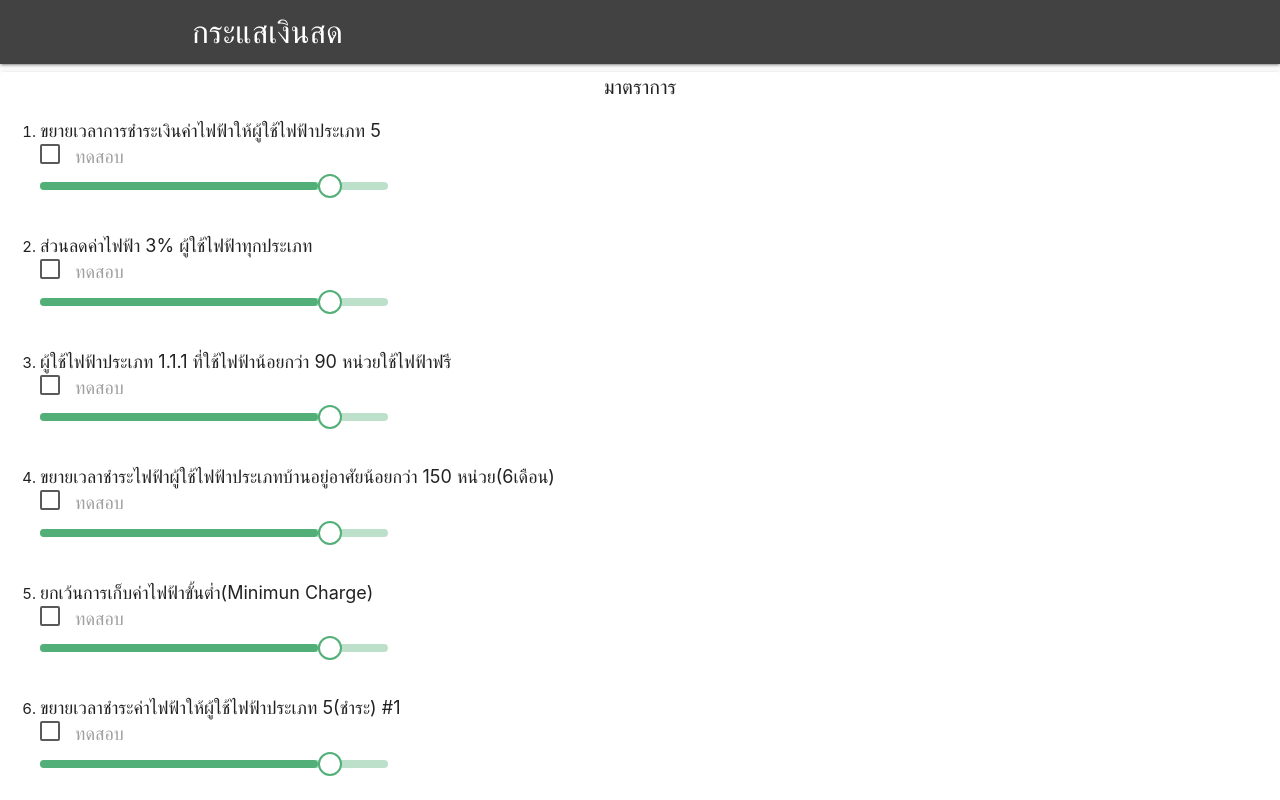
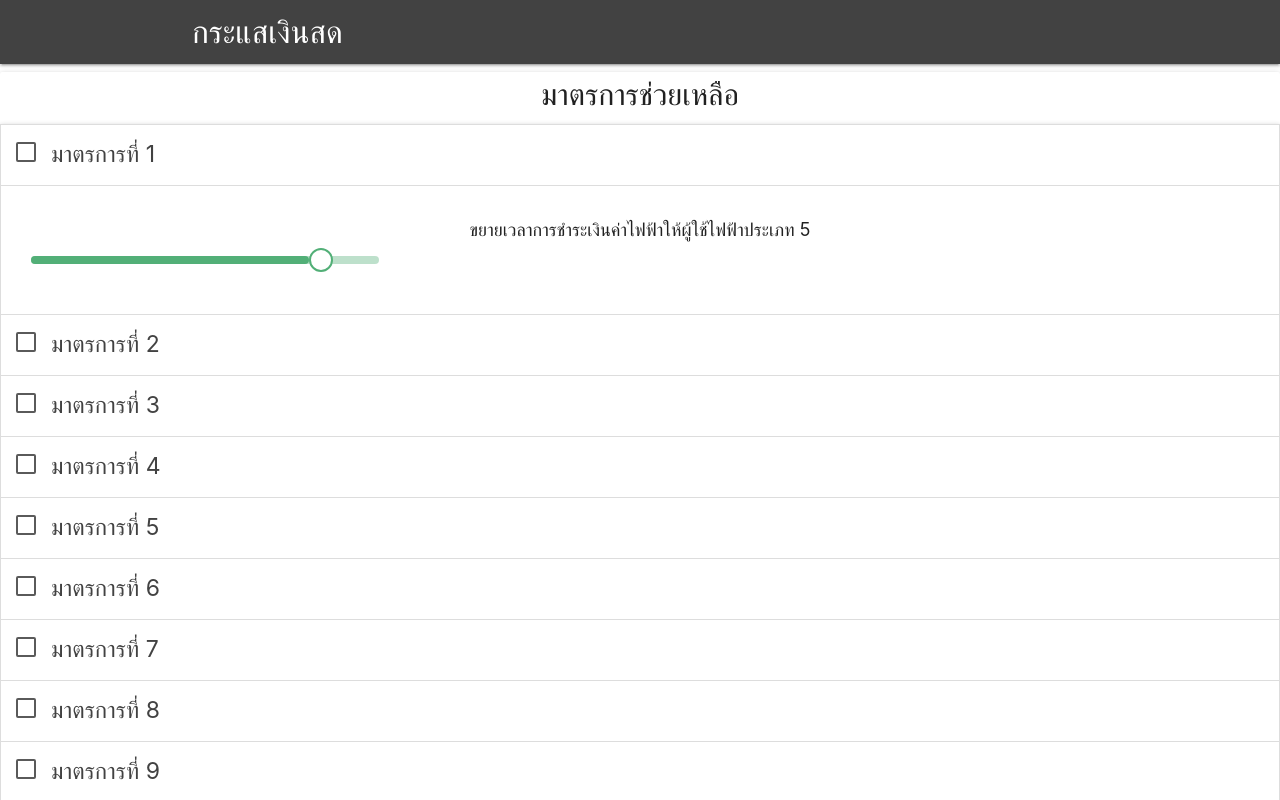
Before and after one commit to Echelonp/CashflowDashV2, a React (Create React App) app: page /test in a window 1280 px wide. Shown: the top 800 px of the page. Built offline with nearby package versions, Linux system fonts and the light colour scheme.

Commit message:
Adding collapsible fn

```diff
--- a/public/index.html
+++ b/public/index.html
@@ -68,7 +68,7 @@
     <script src="https://cdnjs.cloudflare.com/ajax/libs/materialize/1.0.0-beta/js/materialize.min.js"></script>
     <script>
       $(document).ready(function () {
-        $(".parallax").parallax();
+        $(".collapsible").collapsible();
         $(".datepicker").datepicker();
         $(".tooltipped").tooltip();
         $(".scrollspy").scrollSpy();
--- a/src/components/dashboard/cashFlowSensitivity/CashFlowSensitivity.js
+++ b/src/components/dashboard/cashFlowSensitivity/CashFlowSensitivity.js
@@ -40,11 +40,6 @@ class CashFlowSensitivity extends Component {
     console.log(newValue, policyId);
     this.props.adjustSliderAction(newValue, policyId);
   };
-
-  componentDidUpdate = () => {
-    // console.log("Test", this.state);
-  };
-
   render() {
     // console.log("Props : ", this.props.projects.policyList[0].id);
     return (
--- a/src/components/dashboard/cashFlowSensitivity/Policy.js
+++ b/src/components/dashboard/cashFlowSensitivity/Policy.js
@@ -5,20 +5,26 @@ const Policy = (props) => {
   // console.log("Policy", props);
   const policyList = props.policyList.map((policy, i) => {
     return (
-      <li className="left-align" key={policy.id}>
-        <div>
-          <span style={{ fontSize: "18px" }}>{policy.namefull}</span>
-          {/* <br></br> */}
-          <div>
+      <li className="active" key={policy.id}>
+        <div className="collapsible-header">
+          <div style={{ fontSize: "20px" }}>
             <label>
               <input
                 type="checkbox"
                 className="filled-in"
                 onChange={(e) => props.policyApply(policy.id, e.target.checked)}
               ></input>
-              <span style={{ fontSize: "18px" }}>ทดสอบ</span>
+              <span
+                className="grey-text text-darken-3"
+                style={{ fontSize: "23px" }}
+              >
+                มาตรการที่ {i + 1}
+              </span>
             </label>
           </div>
+        </div>
+        <div className="collapsible-body">
+          <span style={{ fontSize: "18px" }}>{policy.namefull}</span>
           <div>
             <CustomizedSlider
               policyId={policy.id}
@@ -26,17 +32,19 @@ const Policy = (props) => {
             ></CustomizedSlider>
           </div>
         </div>
-        <br></br>
       </li>
     );
   });
 
   return (
     <div>
-      <span style={{ fontSize: "20px" }}>
-        <strong>มาตราการ</strong>
-      </span>
-      <ol>{policyList}</ol>
+      <div className="left-allign">
+        <span style={{ fontSize: "30px" }}>
+          <strong>มาตรการช่วยเหลือ</strong>
+        </span>
+      </div>
+
+      <ul className="collapsible">{policyList}</ul>
     </div>
   );
 };
--- a/src/store/reducers/projectReducer.js
+++ b/src/store/reducers/projectReducer.js
@@ -578,7 +578,7 @@ const initState = {
       namefull: "ยกเว้นการเก็บค่าไฟฟ้าขั้นต่ำ(Minimun Charge)",
       name: "ยกเว้น Minimun Charge",
       factorCoporate: 80,
-      baseChart: true,
+      baseChart: false,
       breakdownDis: true,
       cash: {
         Jan: 0,
@@ -599,7 +599,7 @@ const initState = {
       id: 306,
       namefull: "ขยายเวลาชำระค่าไฟฟ้าให้ผู้ใช้ไฟฟ้าประเภท 5(ชำระ) #1",
       name: "ขยายเวลาผชฟ.ป5(ชำระ)#1",
-      baseChart: true,
+      baseChart: false,
       breakdownDis: true,
       factorCoporate: 80,
       cash: {
@@ -621,7 +621,7 @@ const initState = {
       id: 307,
       namefull: "ขยายเวลาชำระค่าไฟฟ้าให้ผู้ใช้ไฟฟ้าประเภท 5(ชำระ) #2",
       name: "ขยายเวลาผชฟ.ป5(ชำระ)#2",
-      baseChart: true,
+      baseChart: false,
       breakdownDis: true,
       factorCoporate: 80,
       cash: {
@@ -643,7 +643,7 @@ const initState = {
       id: 308,
       namefull: "ผู้ใช้ไฟฟ้ารายย่อยที่ใช้ไฟฟ้ามากกว่า 90 unit (ชำระ) #1",
       name: "ผชฟ.มากกว่า 90unit(ชำระ)#1",
-      baseChart: true,
+      baseChart: false,
       breakdownDis: true,
       factorCoporate: 80,
       cash: {
@@ -665,7 +665,7 @@ const initState = {
       id: 309,
       namefull: "ผู้ใช้ไฟฟ้ารายย่อยที่ใช้ไฟฟ้ามากกว่า 90 unit (ชำระ) #2",
       name: "ผชฟ.มากกว่า 90unit(ชำระ)#2",
-      baseChart: true,
+      baseChart: false,
       breakdownDis: true,
       factorCoporate: 80,
       cash: {
@@ -687,7 +687,7 @@ const initState = {
       id: 310,
       namefull: "ผู้ใช้ไฟฟ้ารายย่อยที่ใช้ไฟฟ้ามากกว่า 90 unit (ชำระ) #3",
       name: "ผชฟ.มากกว่า 90unit(ชำระ)#3",
-      baseChart: true,
+      baseChart: false,
       breakdownDis: true,
       factorCoporate: 80,
       cash: {
```
